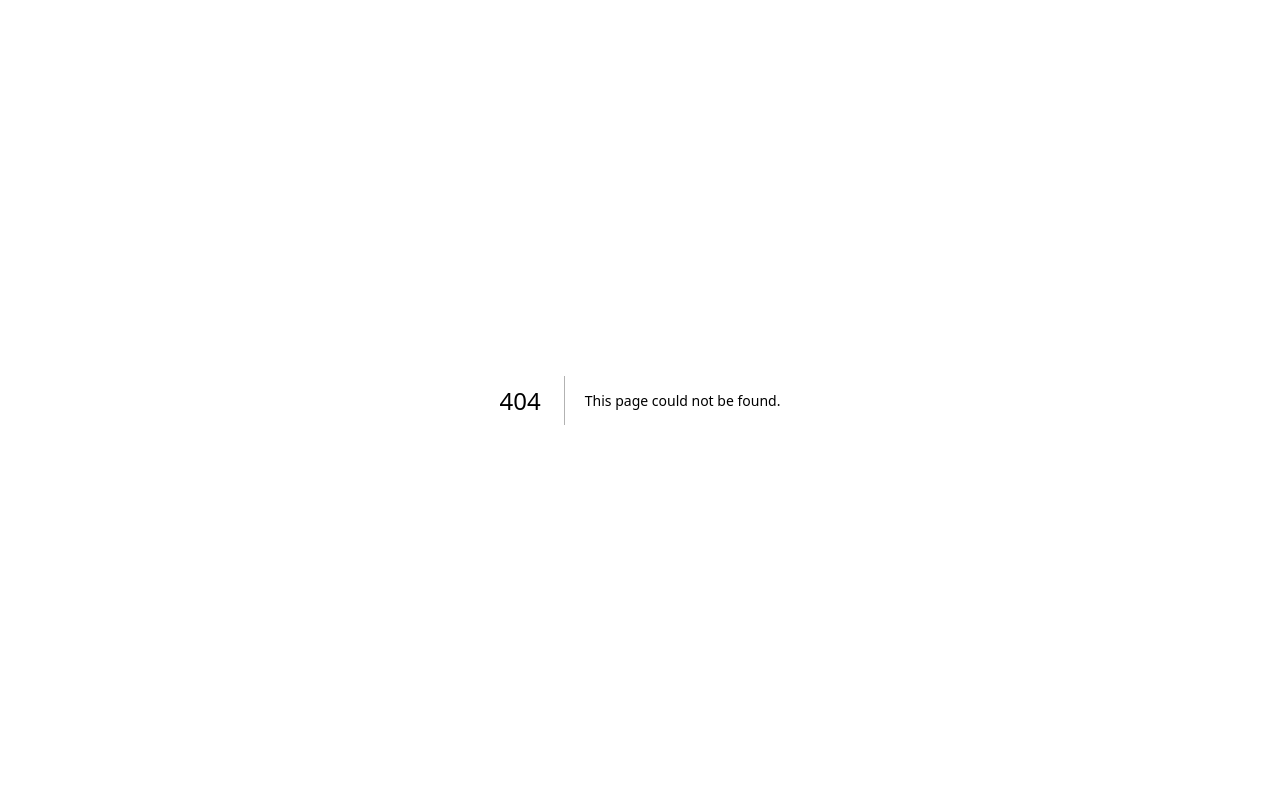
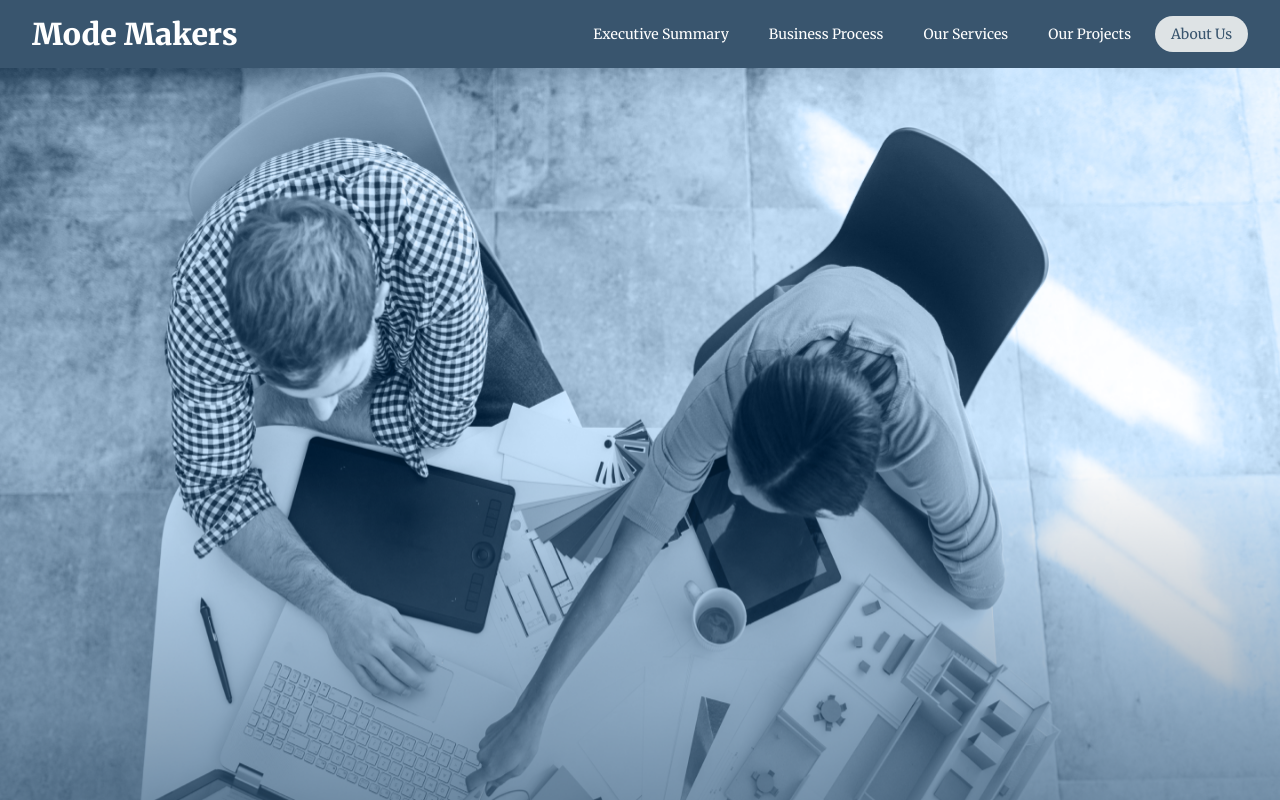
Before and after one commit to Saeed-Altout/mood-makers, a Next.js app: page /about-us in a window 1280 px wide. Before the commit this address had no page. Shown: the top 800 px of the page. Built offline with nearby package versions, Linux system fonts and the light colour scheme.

Commit message:
feat(ui): add hero component.

```diff
--- /dev/null
+++ b/app/(root)/about-us/page.tsx
@@ -0,0 +1,9 @@
+import { Hero } from "@/components/layouts/hero";
+
+export default function AboutUsPage() {
+  return (
+    <>
+      <Hero />
+    </>
+  );
+}
--- /dev/null
+++ b/components/layouts/hero.tsx
@@ -0,0 +1,9 @@
+import Image from "next/image";
+
+export const Hero = () => {
+  return (
+    <section className="h-[975px] w-full relative">
+      <Image src="/hero-about-us.png" alt="hero-about-us" fill />
+    </section>
+  );
+};
```
Also changed, not shown: public/hero-about-us.png (added).
